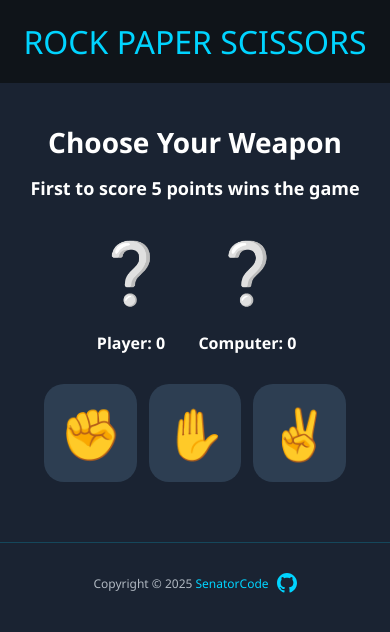
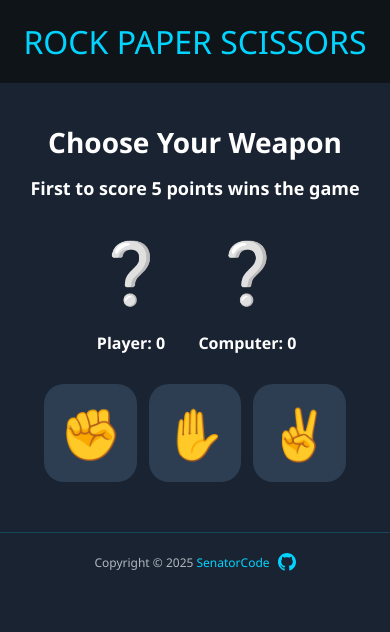
Before and after one commit to SenatorCode/Rock-Paper-Scissors, a plain HTML site: page index.html in a window 390 px wide. Drawn offline with Linux system fonts and the light colour scheme.

Commit message:
Added responsiveness to footer

```diff
--- a/styles.css
+++ b/styles.css
@@ -271,3 +271,16 @@ footer a:hover {
 footer a:hover .github-icon {
     transform: rotate(20deg) scale(1.1);
 }
+
+/* mobile optimization */
+@media (max-width: 480px) {
+    footer {
+        padding: 20px 15px;
+        margin-top: 30px;
+    }
+
+    .github-icon {
+        width: 18px;
+        height: 18px;
+    }
+}
```
